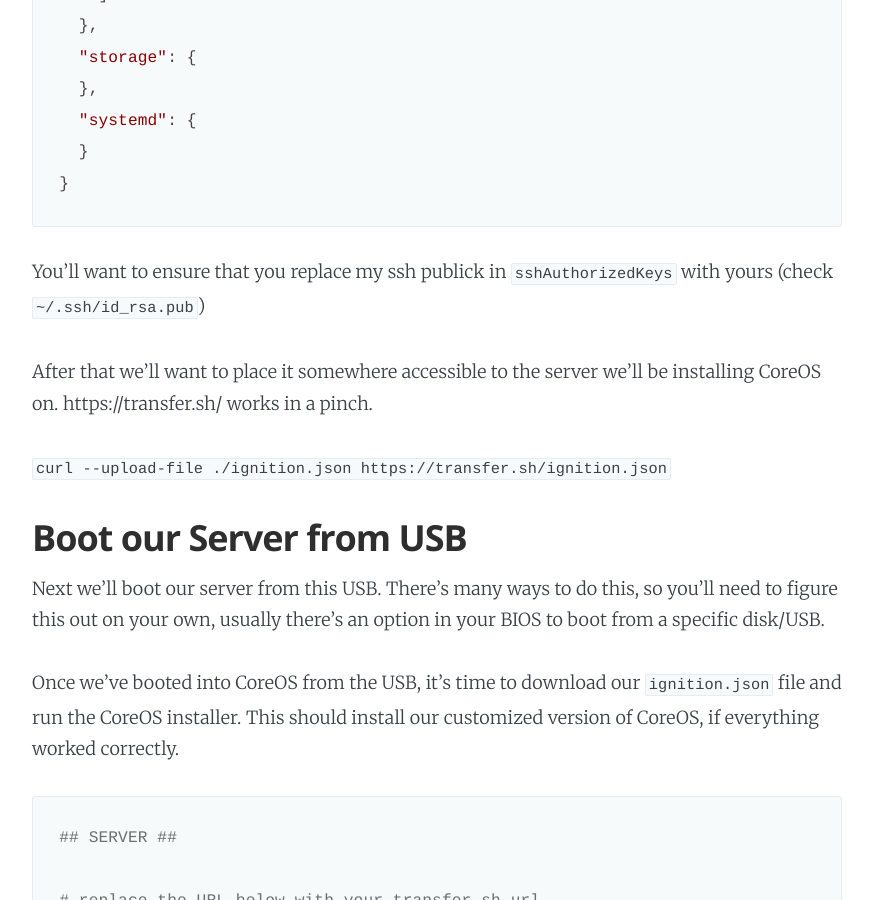
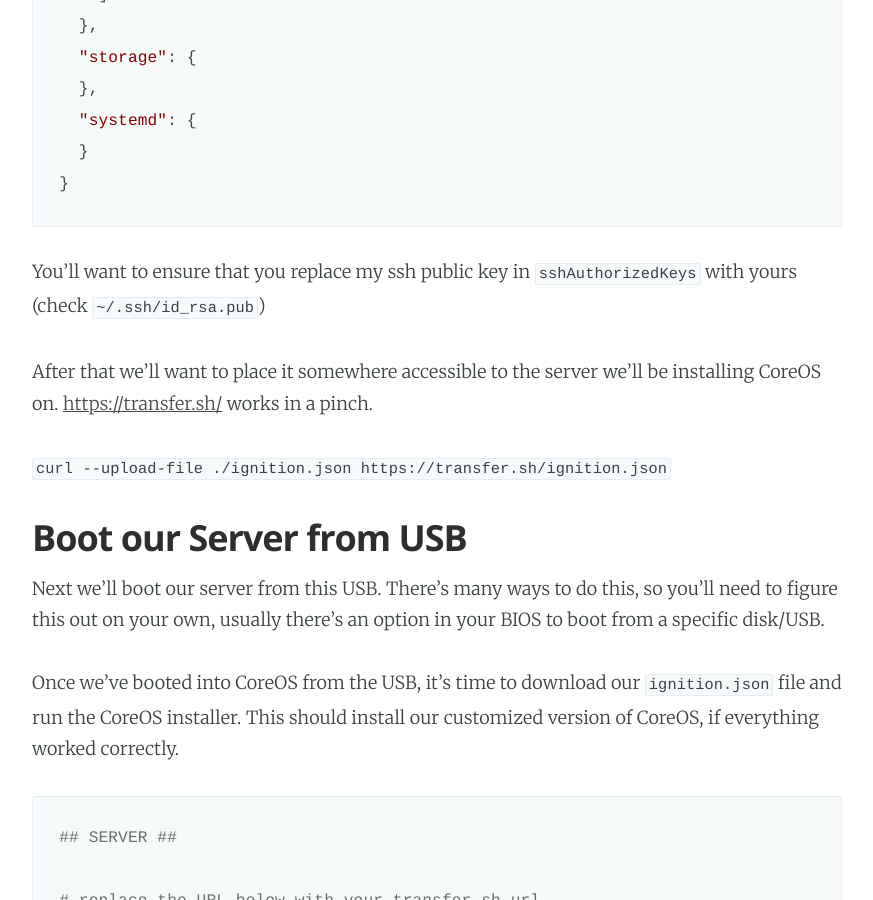
Before and after one commit to AnalogJ/thesparktree-blog, a Jekyll site: the page built from _posts/2019-01-02-customize-coreos-kernel-part-2.md, in a window 1280 px wide and 900 px high, scrolled down 20287 px. Shown: the whole window, without its empty margins (203-1076 px from the left). Built offline with Jekyll 4.4.1, drawn with Linux system fonts in a browser that asks for light colours; nearby versions of some CDN libraries; a script that is not in the unit is left out; comment, search, counter and statistics services are not loaded; some of the changed text lies outside the part shown.

Commit message:
Update 2019-01-02-customize-coreos-kernel-part-2.md

````diff
--- a/_posts/2019-01-02-customize-coreos-kernel-part-2.md
+++ b/_posts/2019-01-02-customize-coreos-kernel-part-2.md
@@ -383,6 +383,8 @@
 # Building our customized CoreOS Image
 Now we're finally ready to build our custom CoreOS images, lets look at our updated `Vagrantfile` and `provisioner.sh`
 
+<div class="github-widget" data-repo="mediadepot/vagrant-coreos-kernel-builder"></div>
+
 ## Vagrantfile
 
 ```bash
@@ -526,9 +528,9 @@
 }
 ```
 
-You'll want to ensure that you replace my ssh publick in `sshAuthorizedKeys` with yours (check `~/.ssh/id_rsa.pub`)
+You'll want to ensure that you replace my ssh public key in `sshAuthorizedKeys` with yours (check `~/.ssh/id_rsa.pub`)
 
-After that we'll want to place it somewhere accessible to the server we'll be installing CoreOS on. https://transfer.sh/ works in a pinch.
+After that we'll want to place it somewhere accessible to the server we'll be installing CoreOS on. [https://transfer.sh/](https://transfer.sh/) works in a pinch.
 
 `curl --upload-file ./ignition.json https://transfer.sh/ignition.json`
 
@@ -562,7 +564,7 @@
 
 ## Validate Custom CoreOS install
 
-After we ssh onto our server (`ssh core@{{SERVER_IP}}`) we can verify that our custom CoreOS image has been installed:
+After we ssh onto our server (`ssh core@{% raw  %}{{SERVER_IP}}{% endraw %}`) we can verify that our custom CoreOS image has been installed:
 ```
 ## SERVER ##
 
````
